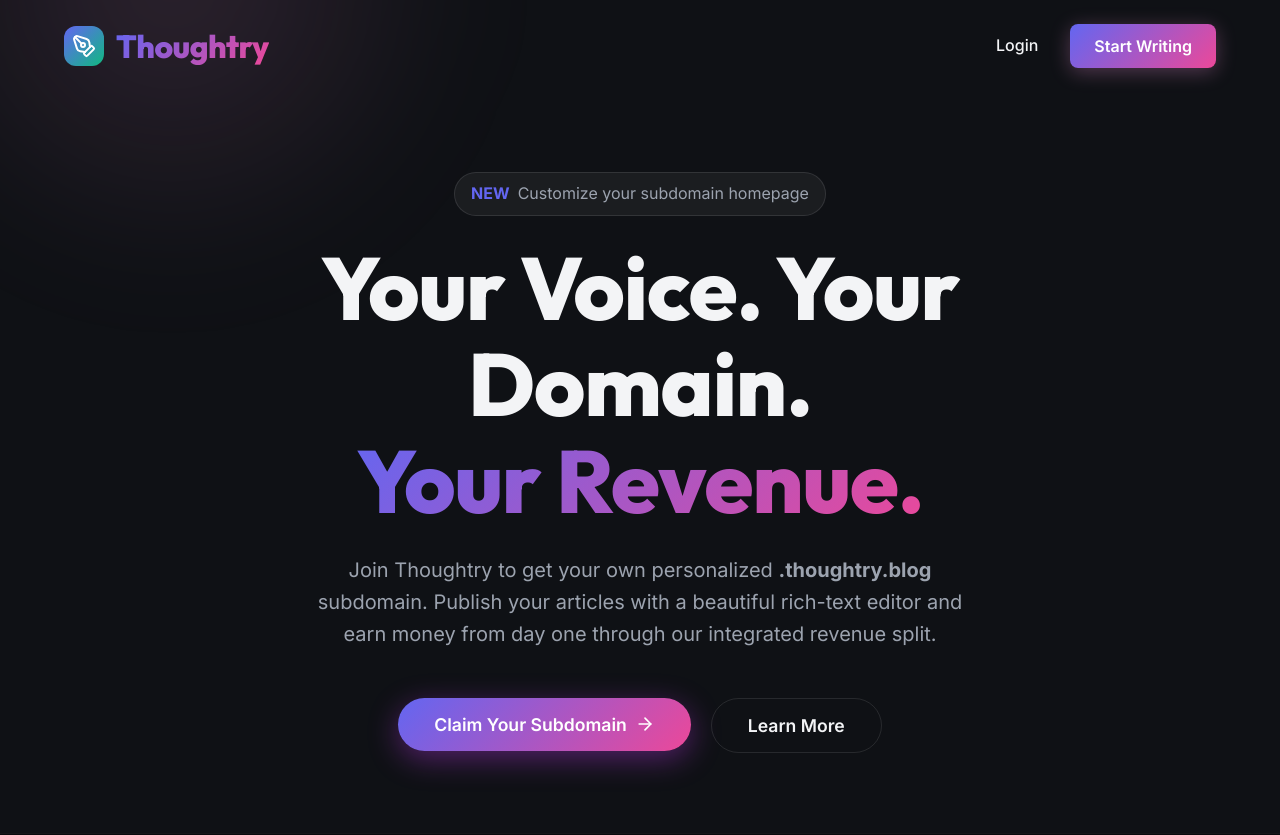
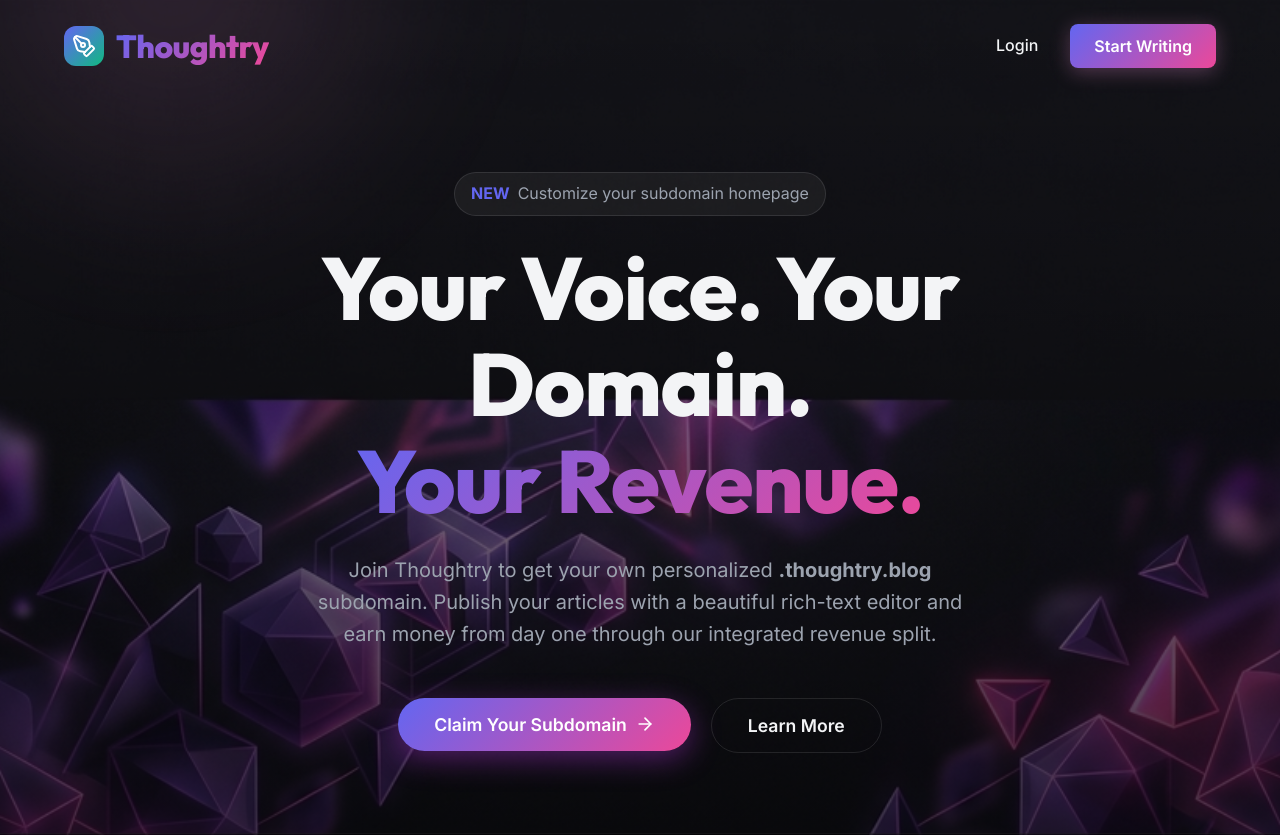
Before and after one commit to mhdashikofficial/thoughtry-frontend, a Next.js app: page / in a window 1280 px wide. Shown: the top 835 px of the page. Built offline with nearby package versions, Linux system fonts and the light colour scheme.

Commit message:
Add favicon and hero background image

```diff
--- a/src/app/page.tsx
+++ b/src/app/page.tsx
@@ -6,6 +6,8 @@
     <main style={{ minHeight: '100vh', display: 'flex', flexDirection: 'column', position: 'relative', overflow: 'hidden' }}>
       {/* Animated Background */}
       <div style={{ position: 'absolute', top: 0, left: 0, right: 0, bottom: 0, zIndex: -1, overflow: 'hidden' }}>
+        <div style={{ position: 'absolute', top: 0, left: 0, width: '100%', height: '100%', backgroundImage: 'url(/hero_bg.png)', backgroundSize: 'cover', backgroundPosition: 'center', opacity: 0.6 }}></div>
+        <div style={{ position: 'absolute', top: 0, left: 0, width: '100%', height: '100%', background: 'linear-gradient(to bottom, transparent, rgba(0,0,0,1))' }}></div>
         <div style={{ position: 'absolute', top: '-20%', left: '-10%', width: '600px', height: '600px', background: 'radial-gradient(circle, rgba(237,145,214,0.15) 0%, rgba(0,0,0,0) 70%)', filter: 'blur(60px)' }}></div>
         <div style={{ position: 'absolute', bottom: '-20%', right: '-10%', width: '800px', height: '800px', background: 'radial-gradient(circle, rgba(185,56,229,0.1) 0%, rgba(0,0,0,0) 70%)', filter: 'blur(80px)' }}></div>
       </div>
```
Also changed, not shown: public/hero_bg.png (added), src/app/icon.png (added).
